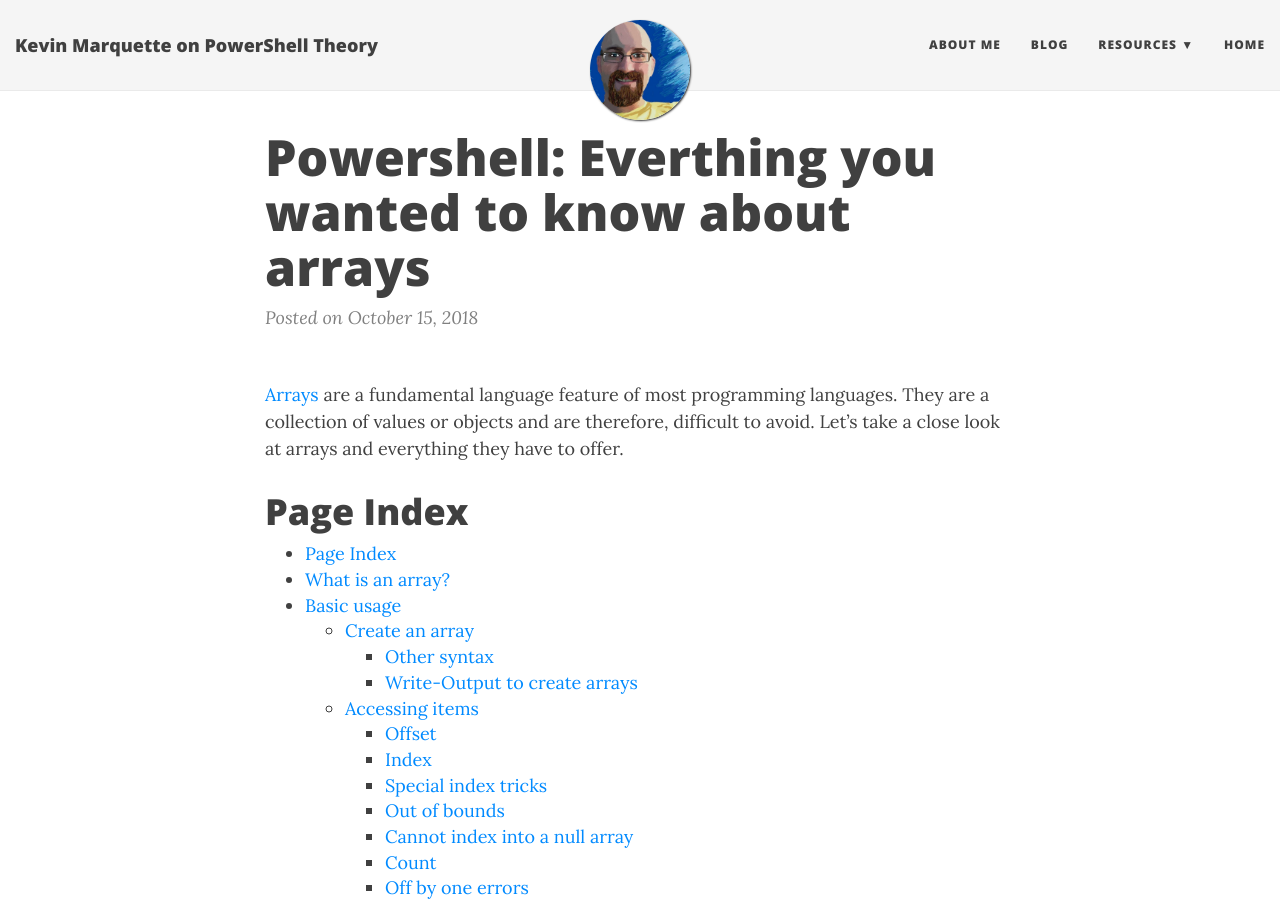
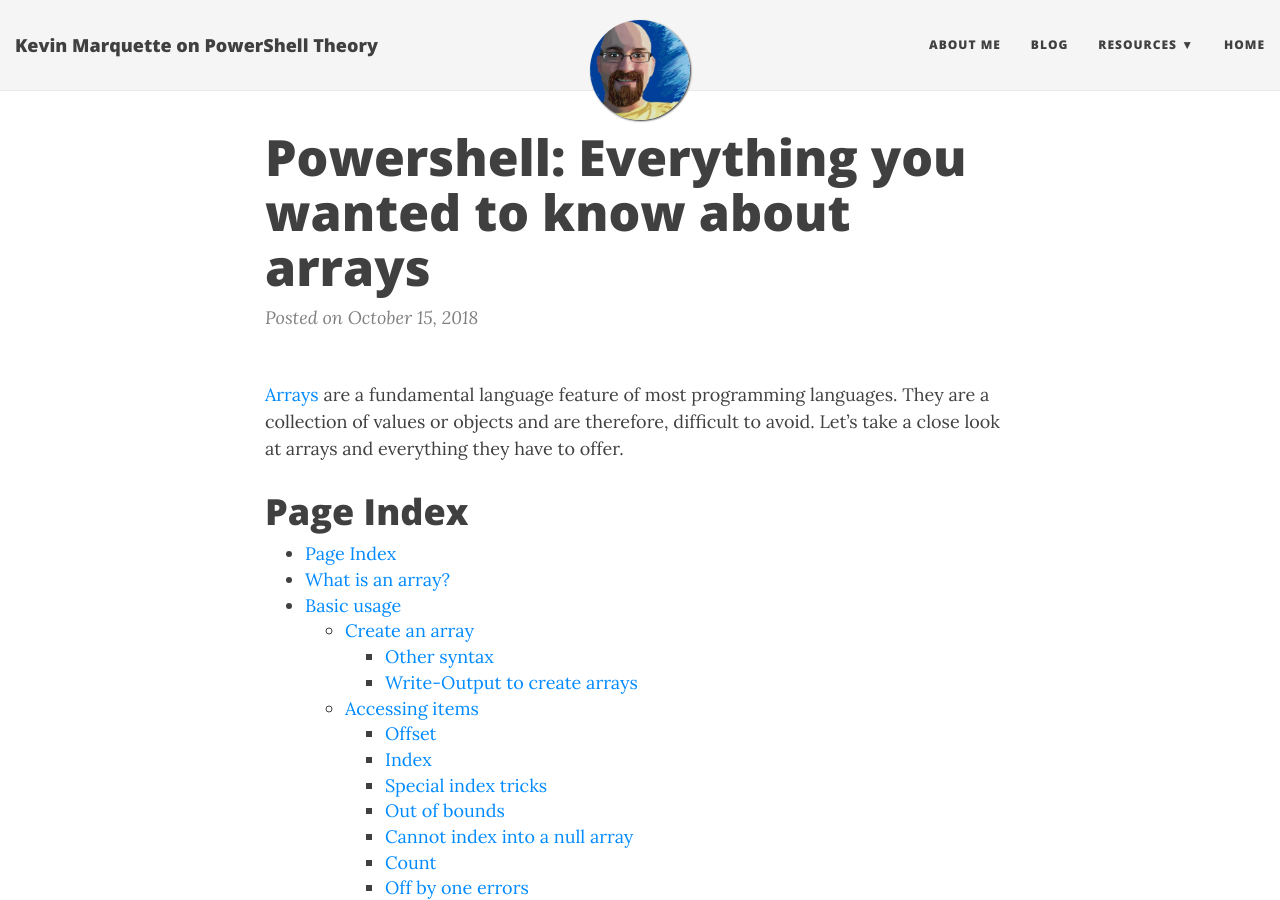
Before and after one commit to KevinMarquette/kevinmarquette.github.io, a Jekyll site: the page built from _posts/2018-10-15-Powershell-arrays-Everything-you-wanted-to-know.md, in a window 1280 px wide and 900 px high. Built offline with Jekyll 4.4.1, drawn with Linux system fonts in a browser that asks for light colours; nearby versions of some CDN libraries.

Commit message:
fix title

```diff
--- a/_posts/2018-10-15-Powershell-arrays-Everthing-you-wanted-to-know.md
+++ b/_posts/2018-10-15-Powershell-arrays-Everything-you-wanted-to-know.md
@@ -1,9 +1,9 @@
 ---
 layout: post
-title: "Powershell: Everthing you wanted to know about arrays"
+title: "Powershell: Everything you wanted to know about arrays"
 date: 2018-10-15
 tags: [PowerShell,Basics,Arrays]
-share-img: "http://kevinmarquette.github.io/img/share-img/2018-10-15-Powershell-arrays-Everthing-you-wanted-to-know.png"
+share-img: "http://kevinmarquette.github.io/img/share-img/2018-10-15-Powershell-arrays-Everything-you-wanted-to-know.png"
 ---
 
 [Arrays](https://docs.microsoft.com/en-us/powershell/module/microsoft.powershell.core/about/about_arrays?view=powershell-6&viewFallbackFrom=powershell-Microsoft.PowerShell.Core) are a fundamental language feature of most programming languages. They are a collection of values or objects and are therefore, difficult to avoid. Let's take a close look at arrays and everything they have to offer.
```
Also changed, not shown: img/share-img/2018-10-15-Powershell-arrays-Everthing-you-wanted-to-know.png (deleted), img/share-img/2018-10-15-Powershell-arrays-Everything-you-wanted-to-know.png (added).
